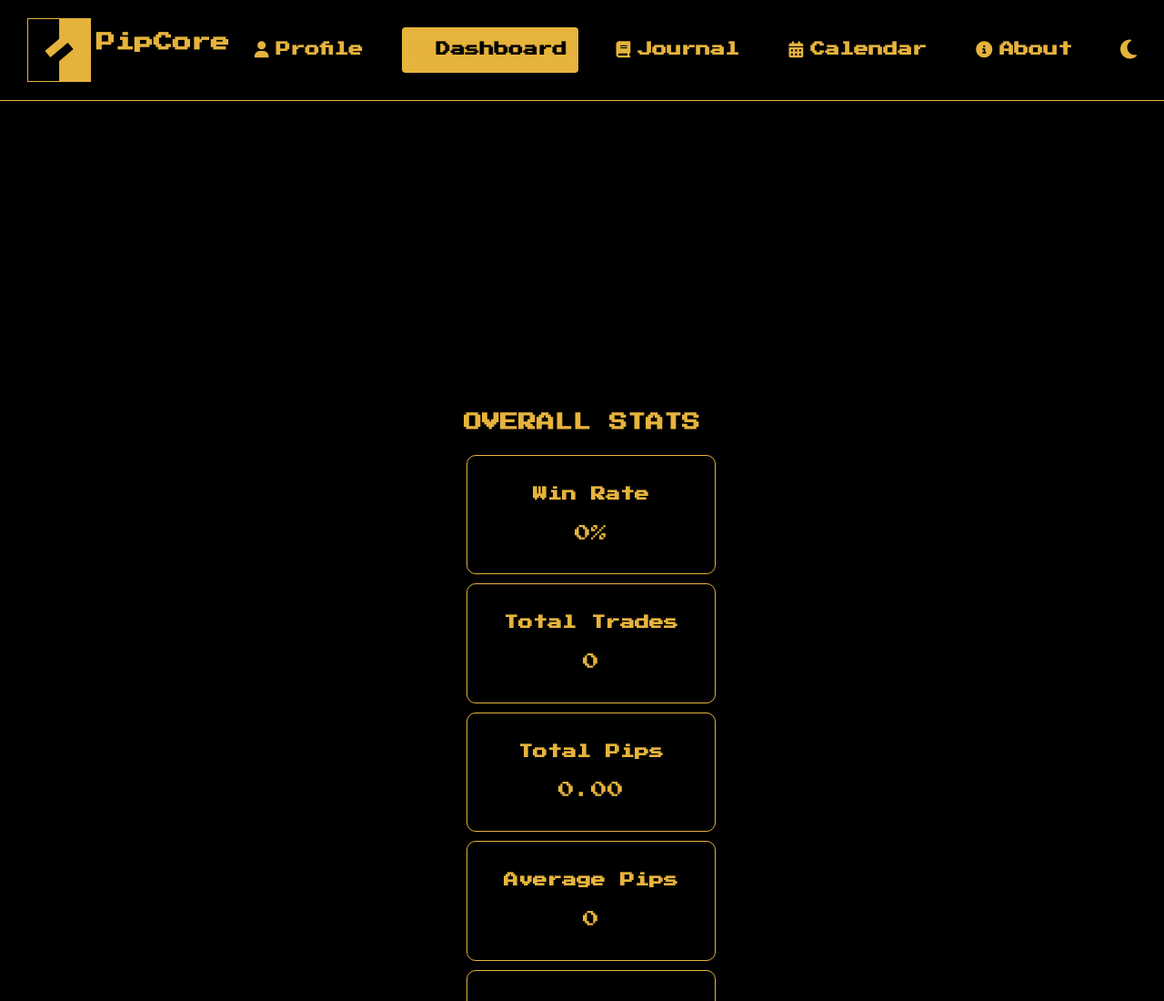
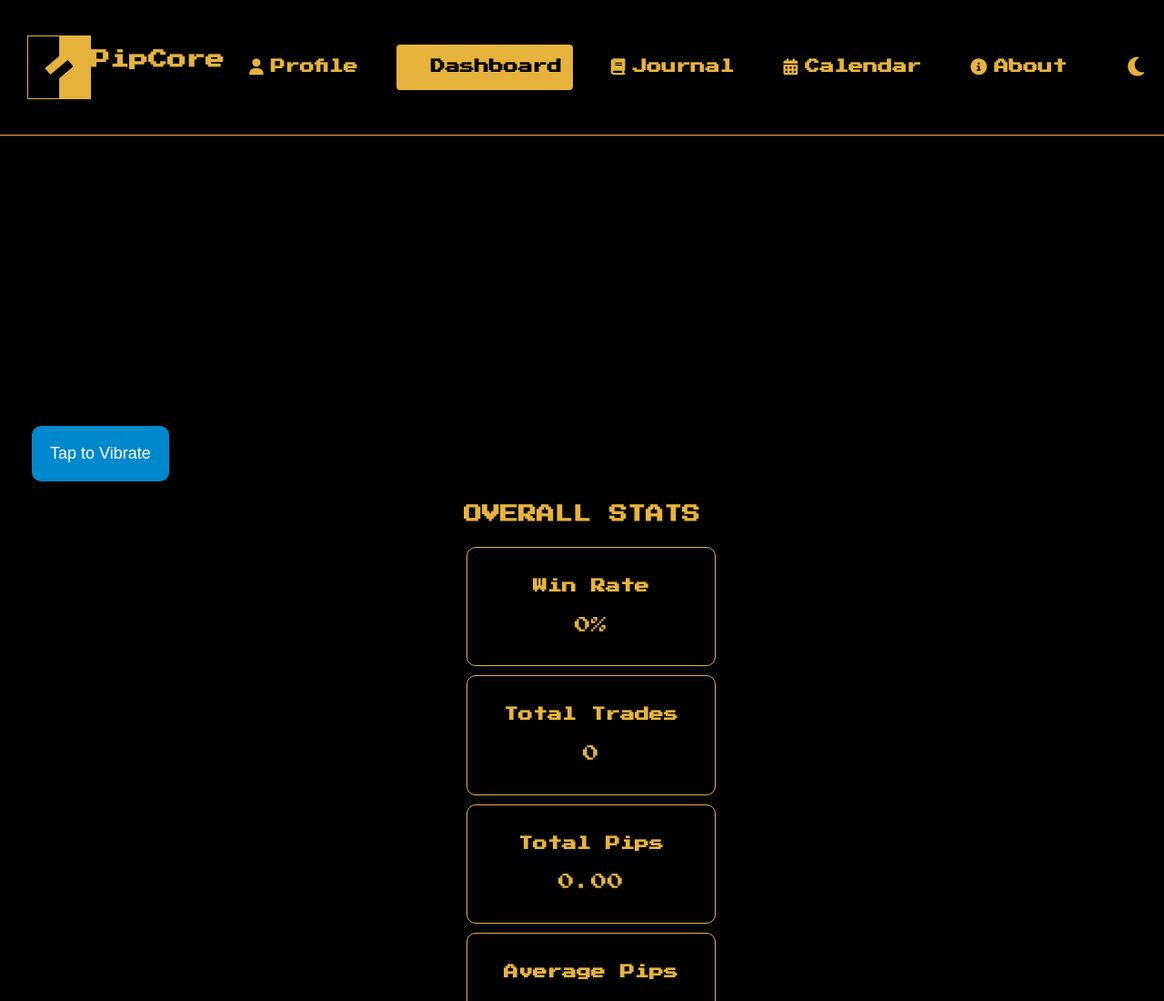
Before and after one commit to sinasll/building, a website: page dashboard.html in a window 1280 px wide. Shown: the top 1100 px of the page at 91% size. Drawn offline with Linux system fonts and the light colour scheme; a script that the page names is missing.

Commit message:
Update dashboard.html

```diff
--- a/dashboard.html
+++ b/dashboard.html
@@ -37,6 +37,36 @@
   </header>
 
   <main>
+
+      <style>
+        button {
+            padding: 20px;
+            font-size: 18px;
+            background: #0088cc;
+            color: white;
+            border: none;
+            border-radius: 10px;
+            margin: 20px;
+        }
+    </style>
+</head>
+<body>
+    <button onclick="vibrate()">Tap to Vibrate</button>
+
+    <script>
+        // Initialize Telegram Web App
+        const tg = window.Telegram.WebApp;
+
+        function vibrate() {
+            // Trigger haptic feedback
+            tg.HapticFeedback.impactOccurred('light');
+
+            // Other options:
+            // tg.HapticFeedback.impactOccurred('medium');
+            // tg.HapticFeedback.impactOccurred('heavy');
+            // tg.HapticFeedback.notificationOccurred('success');
+        }
+    </script>
     <div>
       <h1 class="stats">OVERALL STATS</h1>
     </div>
```
